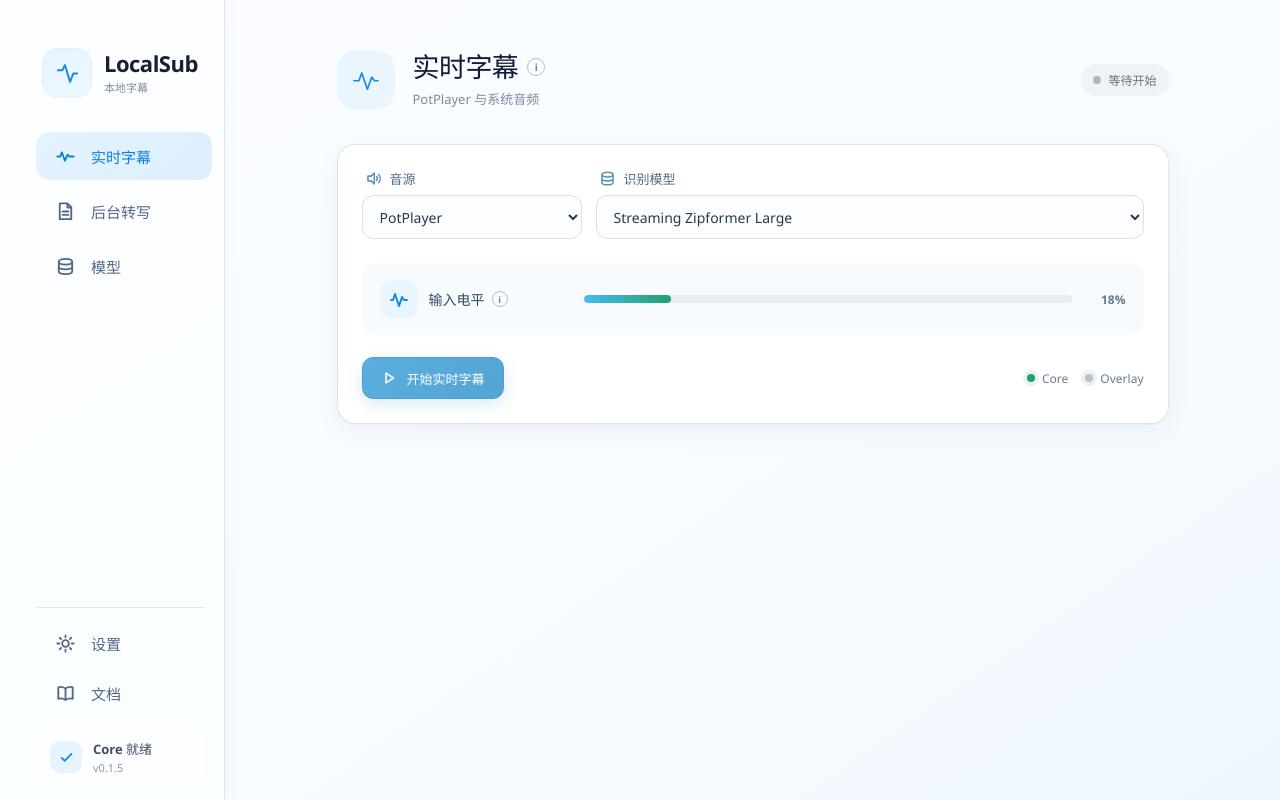
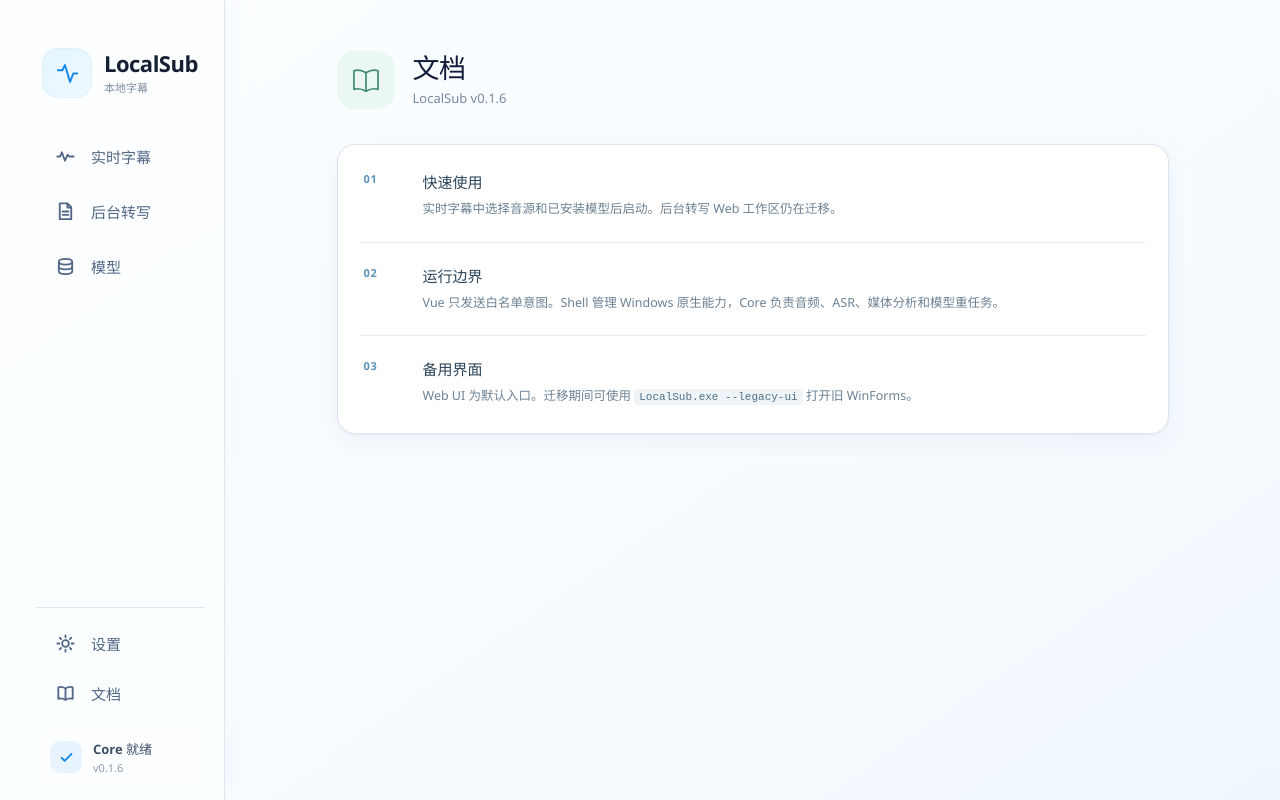
Before and after one commit to FenLynn/gpt-pub, a Vue app in the folder projects/1-桌面软件/105-LocalSub/src/LocalSub/WebUi/: page / in a window 1280 px wide. Built offline with nearby package versions, Linux system fonts and the light colour scheme.

Commit message:
P105: extend v0.1.6 Web application contract

```diff
--- a/projects/1-桌面软件/105-LocalSub/src/LocalSub/WebUi/src/bridge.ts
+++ b/projects/1-桌面软件/105-LocalSub/src/LocalSub/WebUi/src/bridge.ts
@@ -1,4 +1,4 @@
-export type PageKey = "live" | "batch" | "models" | "settings" | "docs";
+export type PageKey = "home" | "live" | "batch" | "models" | "settings" | "docs";
 
 export interface LiveModelOption {
   id: string;
@@ -80,9 +80,34 @@ export interface LocalSubSnapshot {
   };
   settings: {
     audioSource: string;
-    resourceProfile: string;
+    audioSourceId: "potplayer" | "allAudio";
+    resourceProfile: "Eco" | "Auto" | "MaxPerformance";
+    minimizeToTray: boolean;
+    startWithWindows: boolean;
+    startupRegistered: boolean;
+    silentStartup: boolean;
+    autoStartLive: boolean;
+    showLiveLevelHistory: boolean;
     subtitleAutoSize: boolean;
     subtitleFontSize: number;
+    subtitleAutoScalePercent: number;
+    subtitleBottomOffset: number;
+    subtitleMaxWidthPercent: number;
+    subtitleBackground: "None" | "Light" | "Dark";
+    subtitleBackgroundOpacity: number;
+    subtitleDisplaySeconds: number;
+    subtitleCurrentColor: string;
+    subtitlePreviousColor: string;
+    subtitlePreviousScalePercent: number;
+    subtitlePreviousOpacity: number;
+    subtitleOutlineColor: string;
+    subtitleOutlineWidth: number;
+    subtitleShadowOpacity: number;
+  };
+  system: {
+    potPlayerDetected: boolean;
+    autoStartPending: boolean;
+    autoStartStatus: string;
   };
 }
 
@@ -172,7 +197,7 @@ const fallbackCatalog: ModelCatalogItem[] = [
 ];
 
 const fallback: LocalSubSnapshot = {
-  app: { productVersion: "0.1.5", activePage: "live", busy: false, lastError: null },
+  app: { productVersion: "0.1.6", activePage: "home", busy: false, lastError: null },
   core: { state: "ready", pid: 24816, generation: 2, currentOperation: null, lastError: null },
   live: {
     state: "idle",
@@ -214,16 +239,44 @@ const fallback: LocalSubSnapshot = {
       canCancel: false
     }
   },
-  settings: { audioSource: "PotPlayer", resourceProfile: "Auto", subtitleAutoSize: true, subtitleFontSize: 28 }
+  settings: {
+    audioSource: "PotPlayer",
+    audioSourceId: "potplayer",
+    resourceProfile: "Auto",
+    minimizeToTray: true,
+    startWithWindows: false,
+    startupRegistered: false,
+    silentStartup: false,
+    autoStartLive: false,
+    showLiveLevelHistory: true,
+    subtitleAutoSize: true,
+    subtitleFontSize: 28,
+    subtitleAutoScalePercent: 100,
+    subtitleBottomOffset: 24,
+    subtitleMaxWidthPercent: 90,
+    subtitleBackground: "None",
+    subtitleBackgroundOpacity: 24,
+    subtitleDisplaySeconds: 3,
+    subtitleCurrentColor: "#FFFFFF",
+    subtitlePreviousColor: "#D8D8D8",
+    subtitlePreviousScalePercent: 66,
+    subtitlePreviousOpacity: 72,
+    subtitleOutlineColor: "#000000",
+    subtitleOutlineWidth: 1.5,
+    subtitleShadowOpacity: 55
+  },
+  system: { potPlayerDetected: true, autoStartPending: false, autoStartStatus: "" }
 };
 
 const previewPage = new URLSearchParams(window.location.search).get("page");
 let fallbackPage: PageKey =
-  previewPage === "batch" || previewPage === "models" || previewPage === "settings" || previewPage === "docs"
+  previewPage === "home" || previewPage === "live" || previewPage === "batch" || previewPage === "models" || previewPage === "settings" || previewPage === "docs"
     ? previewPage
-    : "live";
+    : "home";
 let fallbackLive = { ...fallback.live };
 let fallbackModels = { ...fallback.models, catalog: fallback.models.catalog.map(x => ({ ...x })) };
+let fallbackSettings = { ...fallback.settings };
+let fallbackSystem = { ...fallback.system };
 let sequence = 0;
 const pending = new Map<string, { resolve: (value: unknown) => void; reject: (reason?: unknown) => void }>();
 const snapshotSubscribers = new Set<(snapshot: LocalSubSnapshot) => void>();
@@ -265,7 +318,9 @@ function fallbackSnapshot(): LocalSubSnapshot {
     ...fallback,
     app: { ...fallback.app, activePage: fallbackPage, busy: fallbackLive.state === "starting" || fallbackLive.state === "stopping" },
     live: { ...fallbackLive },
-    models: { ...fallbackModels, catalog: fallbackModels.catalog.map(x => ({ ...x })) }
+    models: { ...fallbackModels, catalog: fallbackModels.catalog.map(x => ({ ...x })) },
+    settings: { ...fallbackSettings },
+    system: { ...fallbackSystem }
   };
 }
 
@@ -351,6 +406,20 @@ export async function invoke<T>(method: string, params: Record<string, unknown>
         operation: { ...fallbackModels.operation, state: "idle", kind: null, stage: "已取消", canCancel: false }
       };
     }
+    if (method === "settings.update") {
+      fallbackSettings = { ...fallbackSettings, ...params } as typeof fallbackSettings;
+      if (typeof params.audioSource === "string") {
+        const sourceId = params.audioSource === "allAudio" ? "allAudio" : "potplayer";
+        fallbackLive = {
+          ...fallbackLive,
+          sourceId,
+          source: sourceId === "allAudio" ? "所有音频" : "PotPlayer"
+        };
+      }
+    }
+    if (method === "settings.previewSubtitle") {
+      // Browser preview has no native overlay. The settings snapshot still round-trips.
+    }
     if (method === "model.select") {
       const target = params.target === "batch" ? "batch" : params.target === "live" ? "live" : "";
       const modelId = typeof params.modelId === "string" ? params.modelId : "";
@@ -384,6 +453,8 @@ export async function invoke<T>(method: string, params: Record<string, unknown>
     if (
       method === "app.getSnapshot" ||
       method === "app.navigate" ||
+      method === "settings.update" ||
+      method === "settings.previewSubtitle" ||
       method === "live.start" ||
       method === "live.stop" ||
       method === "model.list" ||
```
